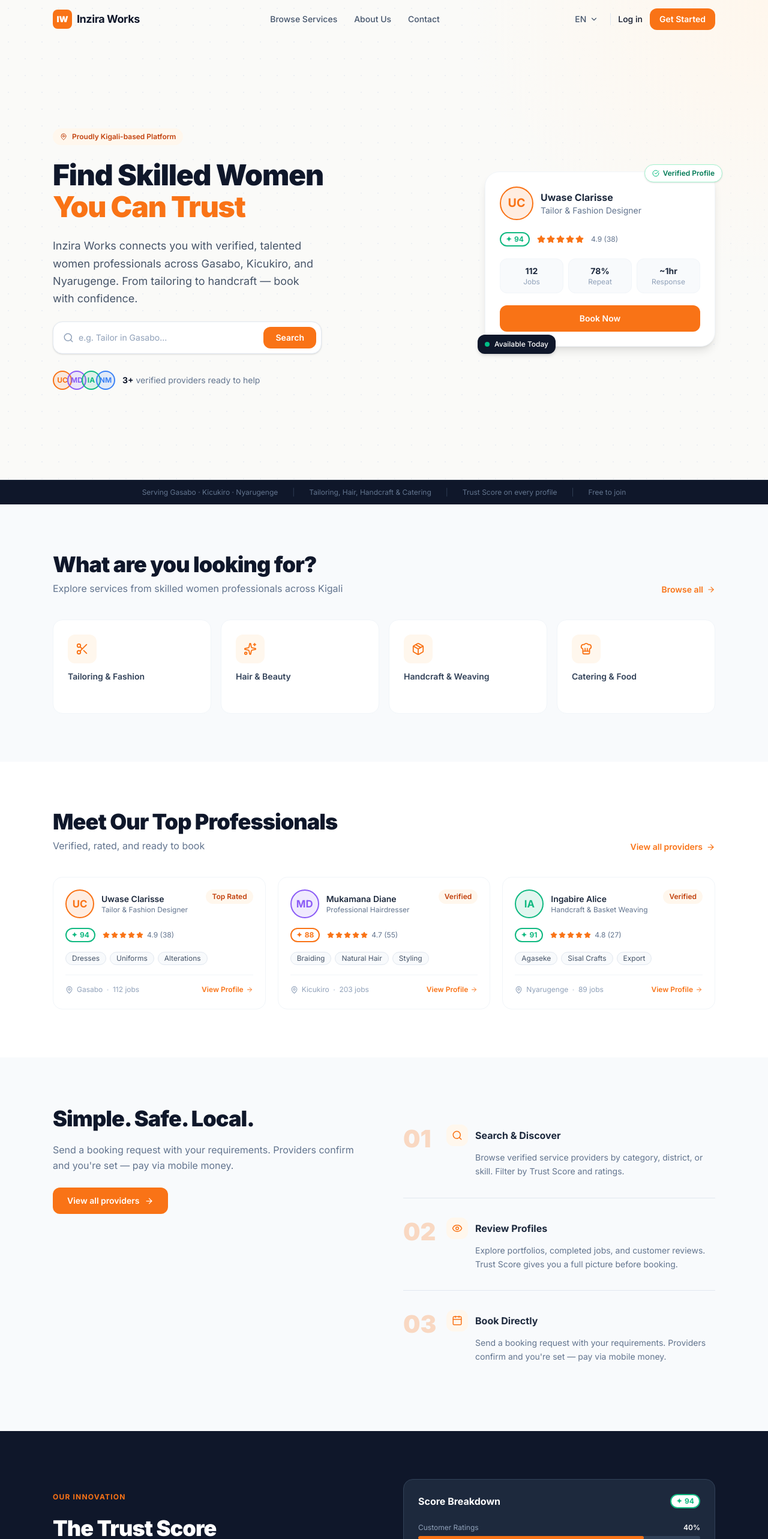
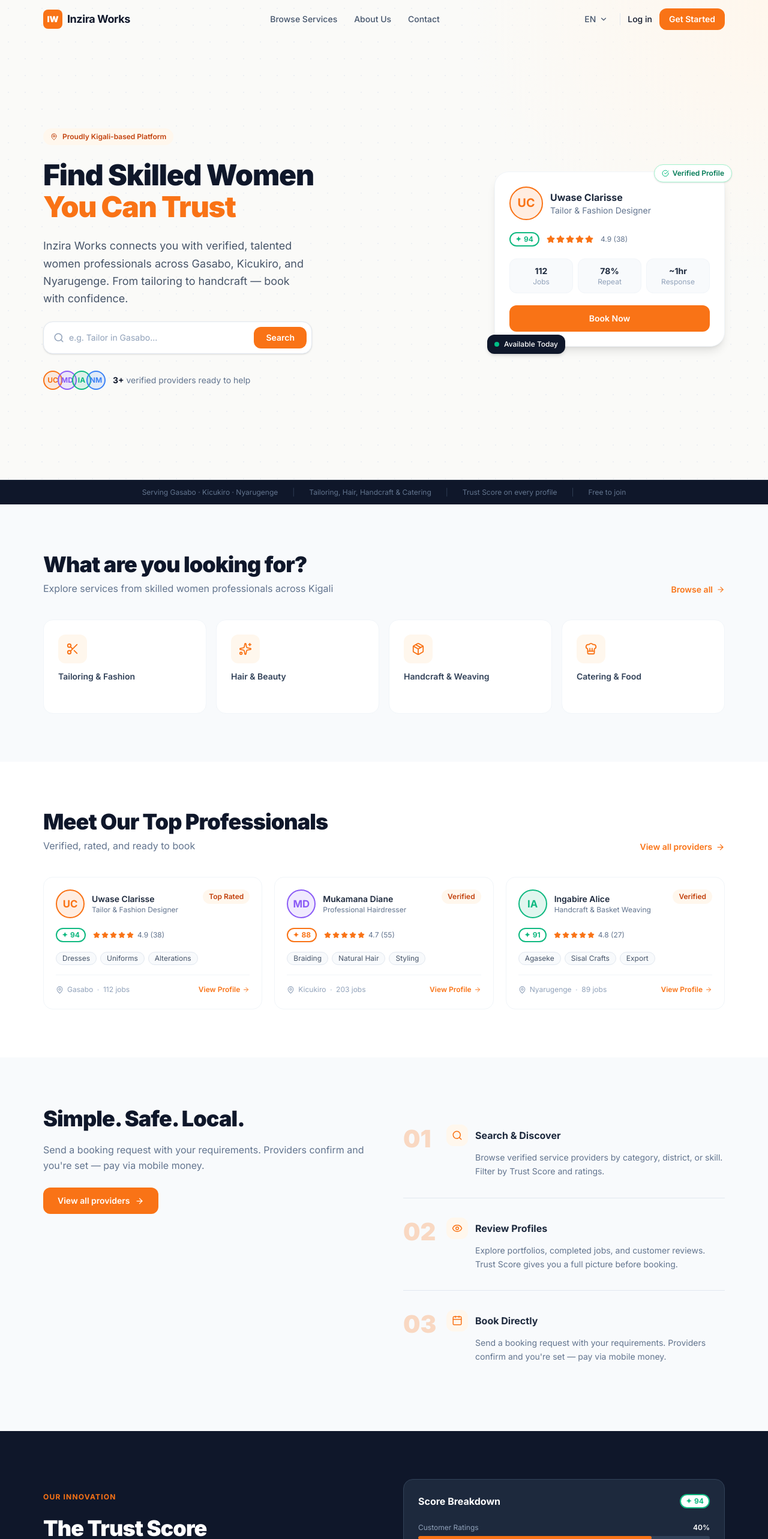
Before and after one commit to LassyGAKUBA/Inzira-works, a React (Vite) app in the folder frontend/: page / in a window 1280 px wide. Shown: the top 2566 px of the page at 60% size. Built offline with nearby package versions, Linux system fonts and the light colour scheme.

Commit message:
Reduce horizontal padding on all HomePage sections by ~90%

```diff
--- a/frontend/src/pages/public/HomePage.jsx
+++ b/frontend/src/pages/public/HomePage.jsx
@@ -463,7 +463,7 @@
         scrolled || menuOpen ? "bg-white shadow-sm" : "bg-transparent"
       }`}
     >
-      <div className="max-w-6xl mx-auto px-4 sm:px-6 h-16 flex items-center justify-between">
+      <div className="max-w-6xl mx-auto px-1 sm:px-2 h-16 flex items-center justify-between">
         <Link to="/" className="flex items-center gap-2">
           <div
             style={{ backgroundColor: "#F97316" }}
@@ -580,7 +580,7 @@
         }}
       />
 
-      <div className="relative max-w-6xl mx-auto px-4 sm:px-6 py-20 w-full grid md:grid-cols-2 gap-12 items-center">
+      <div className="relative max-w-6xl mx-auto px-1 sm:px-2 py-20 w-full grid md:grid-cols-2 gap-12 items-center">
         {/* Left */}
         <div className="flex flex-col gap-6">
           <div
@@ -711,7 +711,7 @@
   ];
   return (
     <div style={{ backgroundColor: "#0F172A", borderTop: "1px solid #1E293B" }} className="py-3">
-      <div className="max-w-6xl mx-auto px-4 sm:px-6 flex items-center justify-center flex-wrap gap-x-6 gap-y-1">
+      <div className="max-w-6xl mx-auto px-1 sm:px-2 flex items-center justify-center flex-wrap gap-x-6 gap-y-1">
         {items.map((item, i) => (
           <span key={i} className="flex items-center gap-6">
             <span className="text-slate-500 text-xs">{item}</span>
@@ -730,7 +730,7 @@
   const { t } = useLang();
   return (
     <section style={{ backgroundColor: "#F8FAFC" }} className="py-20">
-      <div className="max-w-6xl mx-auto px-4 sm:px-6">
+      <div className="max-w-6xl mx-auto px-1 sm:px-2">
         <div className="flex flex-col sm:flex-row sm:items-end sm:justify-between gap-4 mb-10">
           <div>
             <h2
@@ -851,7 +851,7 @@
   const { t } = useLang();
   return (
     <section className="py-20 bg-white">
-      <div className="max-w-6xl mx-auto px-4 sm:px-6">
+      <div className="max-w-6xl mx-auto px-1 sm:px-2">
         <div className="flex items-end justify-between mb-10">
           <div>
             <h2
@@ -900,7 +900,7 @@
   const { t } = useLang();
   return (
     <section style={{ backgroundColor: "#F8FAFC" }} className="py-20">
-      <div className="max-w-6xl mx-auto px-4 sm:px-6 grid md:grid-cols-2 gap-16 items-start">
+      <div className="max-w-6xl mx-auto px-1 sm:px-2 grid md:grid-cols-2 gap-16 items-start">
         {/* Left — sticky heading */}
         <div className="md:sticky md:top-24">
           <h2 style={{ color: "#0F172A" }} className="text-3xl sm:text-4xl font-black tracking-tight leading-tight">
@@ -956,7 +956,7 @@
   const { t } = useLang();
   return (
     <section style={{ backgroundColor: "#0F172A" }} className="py-20">
-      <div className="max-w-6xl mx-auto px-4 sm:px-6 grid md:grid-cols-2 gap-16 items-center">
+      <div className="max-w-6xl mx-auto px-1 sm:px-2 grid md:grid-cols-2 gap-16 items-center">
         <div className="flex flex-col gap-6">
           <p className="text-xs font-bold uppercase tracking-widest" style={{ color: "#F97316" }}>
             {t("ts_label")}
@@ -1013,7 +1013,7 @@
   const [featured, ...rest] = TESTIMONIALS;
   return (
     <section className="py-20 bg-white">
-      <div className="max-w-6xl mx-auto px-4 sm:px-6">
+      <div className="max-w-6xl mx-auto px-1 sm:px-2">
         <div className="flex flex-col sm:flex-row sm:items-end sm:justify-between gap-2 mb-10">
           <h2 style={{ color: "#0F172A" }} className="text-3xl sm:text-4xl font-black tracking-tight">
             {t("test_h2")}
@@ -1073,7 +1073,7 @@
   const { t } = useLang();
   return (
     <section style={{ backgroundColor: "#0F172A" }} className="py-20">
-      <div className="max-w-6xl mx-auto px-4 sm:px-6 grid md:grid-cols-2 gap-12 items-center">
+      <div className="max-w-6xl mx-auto px-1 sm:px-2 grid md:grid-cols-2 gap-12 items-center">
         <div className="flex flex-col gap-4">
           <h2 className="text-3xl sm:text-4xl font-black text-white tracking-tight leading-tight">
             {t("cta_h2")}
@@ -1115,7 +1115,7 @@
   ];
   return (
     <footer style={{ backgroundColor: "#0A0F1A" }} className="py-12">
-      <div className="max-w-6xl mx-auto px-4 sm:px-6">
+      <div className="max-w-6xl mx-auto px-1 sm:px-2">
         <div className="grid sm:grid-cols-2 md:grid-cols-4 gap-8 mb-10">
           <div className="flex flex-col gap-3">
             <div className="flex items-center gap-2">
```
